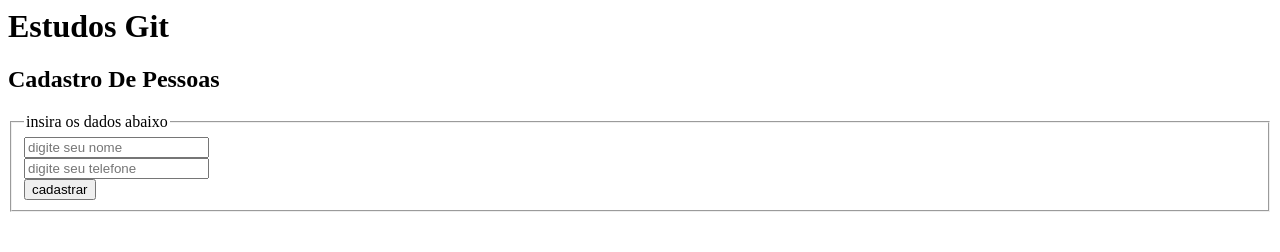
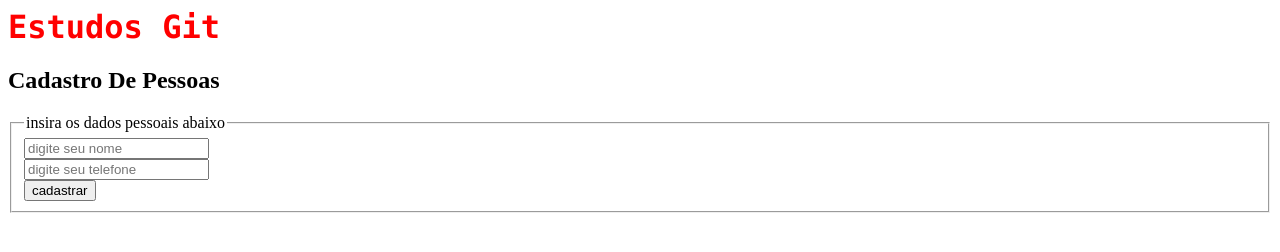
Before and after one commit to ikiyuuji/estudos-git, a plain HTML site: page index.html in a window 1280 px wide. Drawn offline with Linux system fonts and the light colour scheme.

Commit message:
Mudando a cor do texto e estilo da fonte

```diff
--- a/index.html
+++ b/index.html
@@ -3,10 +3,10 @@
 <title> Estudos Git </title>
 </head>
 <body>
-<h1> Estudos Git </h1>
+<h1 style="color:red;font-family:'Lucida Console','Courier New'"> Estudos Git </h1>
 <h2> Cadastro De Pessoas </h2>
 <fieldset>
-<legend> insira os dados abaixo </legend>
+<legend> insira os dados pessoais abaixo </legend>
 <input type="text" name="nome" placeholder="digite seu nome"/>
 <br/>
 <input type="text" name="telefone" placeholder="digite seu telefone"/>
```
